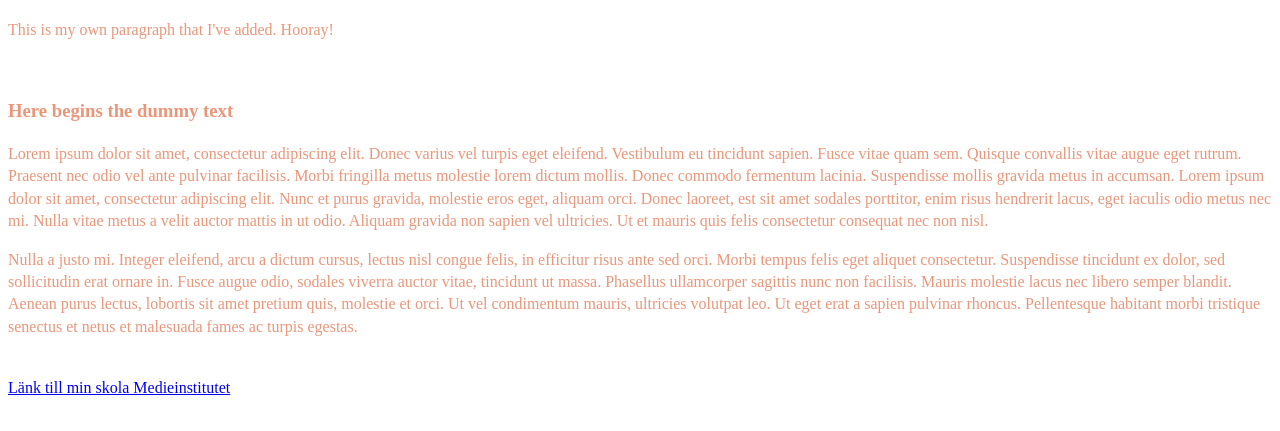
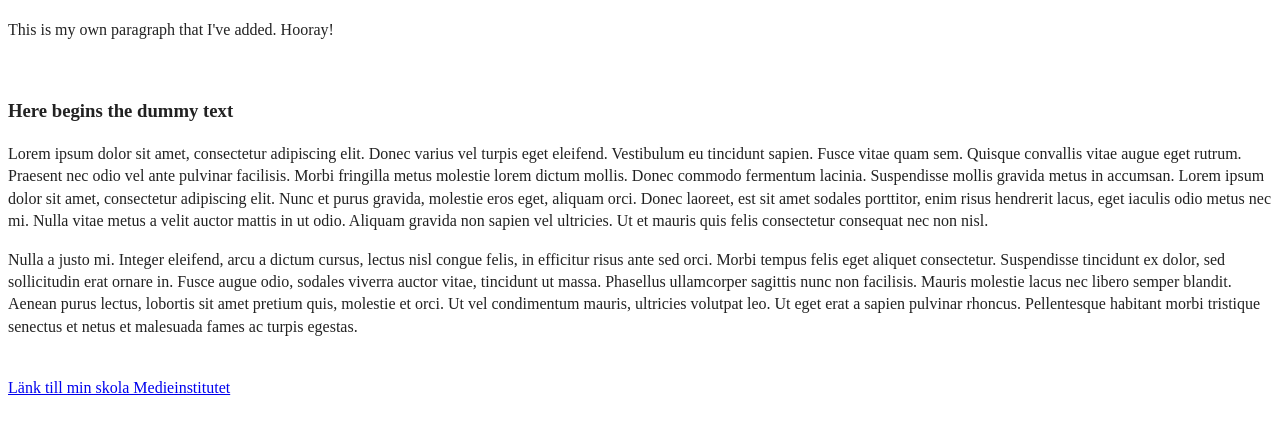
Before and after one commit to krbencze/HTML_dummy_website, a website built with webpack: page index.html in a window 1280 px wide. Shown: the part 69-500 px from the top of the page. Built offline with nearby package versions, Linux system fonts and the light colour scheme.

```diff
--- a/index.html
+++ b/index.html
@@ -22,7 +22,7 @@
   <meta name="theme-color" content="#fafafa">
 </head>
 
-<body style="color: darksalmon">
+<body>
 
   <!-- Add your site or application content here -->
   <h1 style="color: midnightblue">This is a title!</h1>
```
